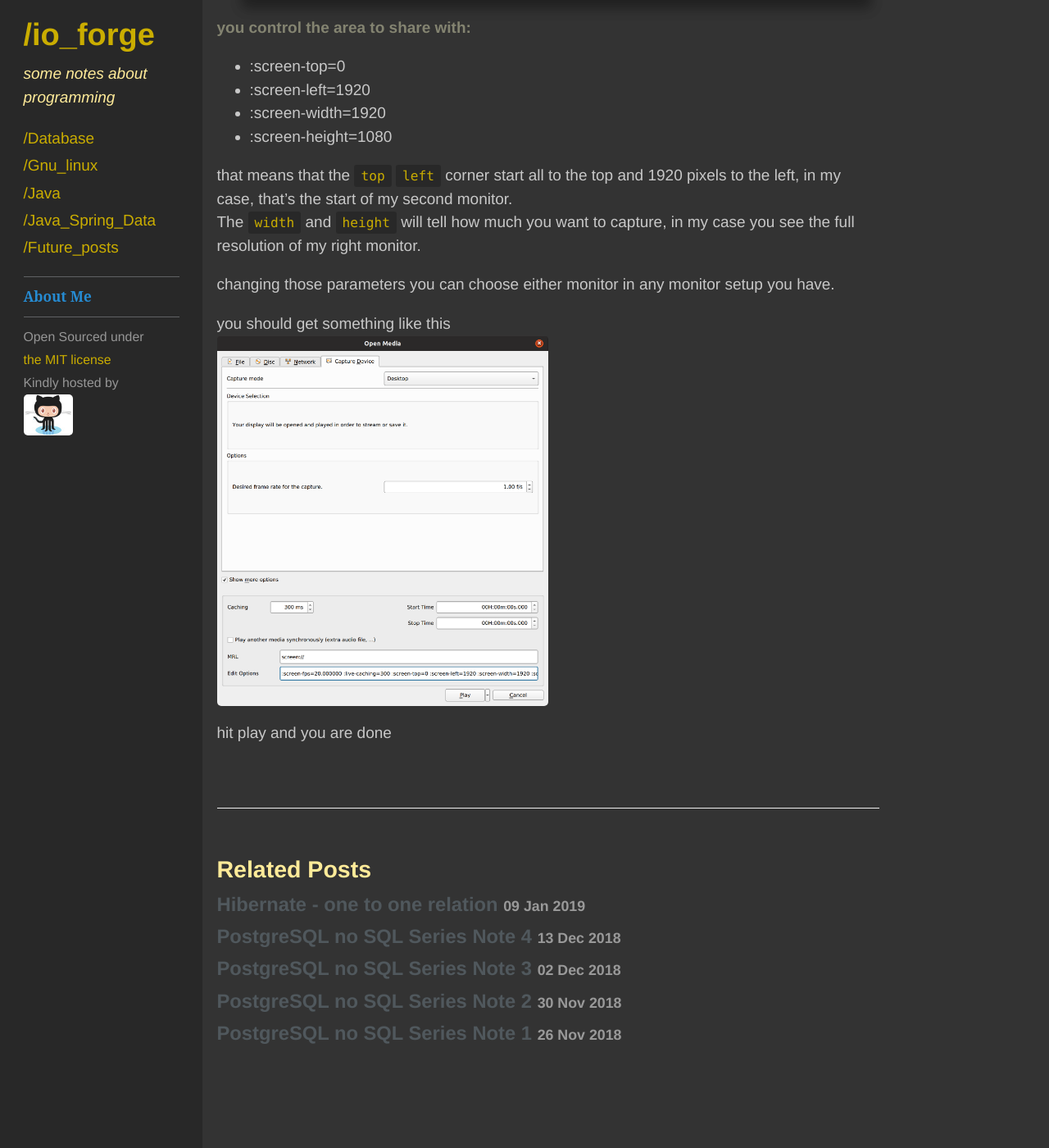
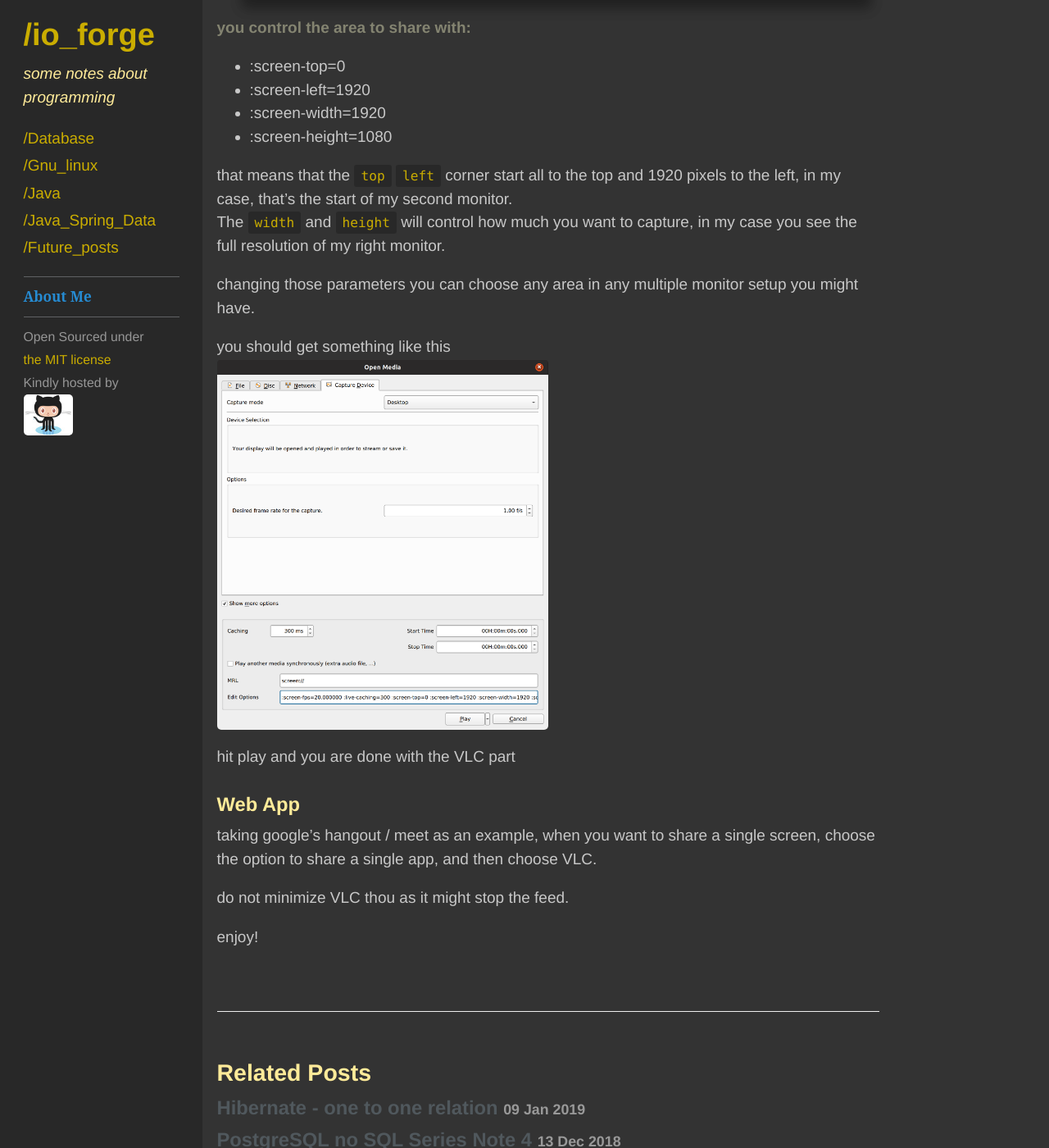
Before and after one commit to JohnnyXavier/johnnyxavier.github.io, a Jekyll site: the page built from _posts/gnu_linux/2019-02-20-linux-screen-share-over-hangouts.md, in a window 1280 px wide and 1400 px high, scrolled down 1503 px. Shown: the whole window at 82% size. Built offline with Jekyll 4.4.1, drawn with Linux system fonts in a browser that asks for light colours; comment, search, counter and statistics services are not loaded; some of the changed text lies outside the part shown.

````diff
--- a/_posts/gnu_linux/2019-02-20-linux-screen-share-over-hangouts.md
+++ b/_posts/gnu_linux/2019-02-20-linux-screen-share-over-hangouts.md
@@ -24,7 +24,7 @@
 
 ### VLC setup
 you need to have VLC installed.
-on debian based OSs something like this will install it if you don't have it yet
+on Debian based OSs something like this will install it if you don't have it yet
 
 ###### debian based os
 ```bash
@@ -49,11 +49,18 @@
 * :screen-height=1080
 
 that means that the `top` `left` corner start all to the top and 1920 pixels to the left, in my case, that's the start of my second monitor.<br>
-The `width` and `height` will tell how much you want to capture, in my case you see the full resolution of my right monitor.
+The `width` and `height` will control how much you want to capture, in my case you see the full resolution of my right monitor.
 
-changing those parameters you can choose either monitor in any monitor setup you have.
+changing those parameters you can choose any area in any multiple monitor setup you might have.
 
 you should get something like this
 <img style="width: 50%" src="{{ site.baseurl }}/public/images/vlc_capture_device_setup.png">
 
-hit play and you are done
+hit play and you are done with the VLC part
+
+### Web App
+taking google's hangout / meet as an example, when you want to share a single screen, choose the option to share a single app, and then choose VLC.
+
+do not minimize VLC thou as it might stop the feed.
+
+enjoy!
````
